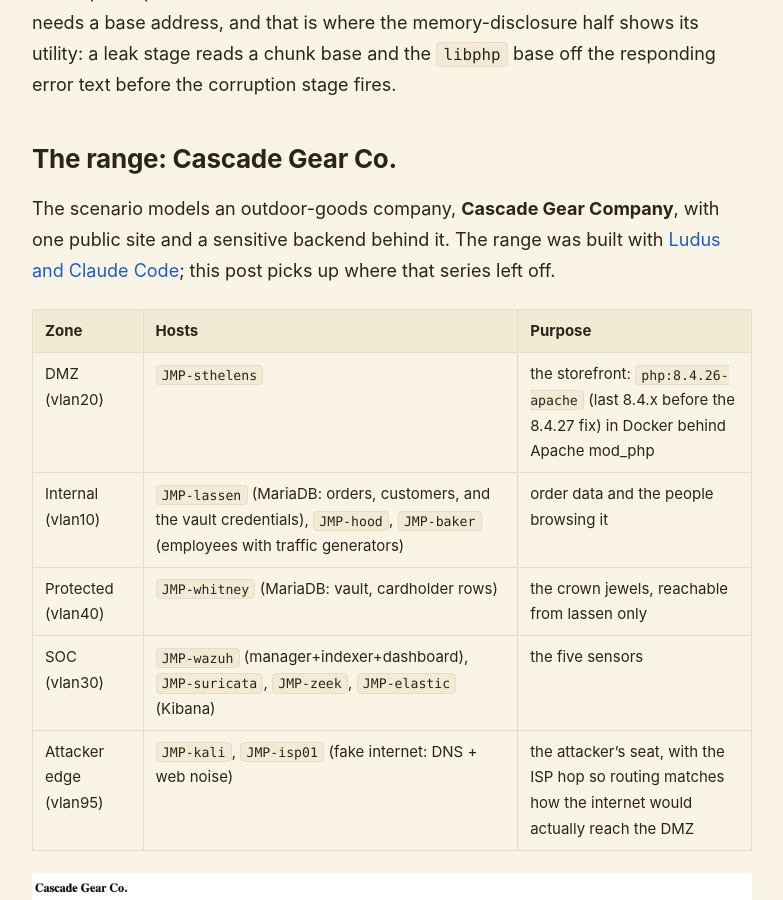
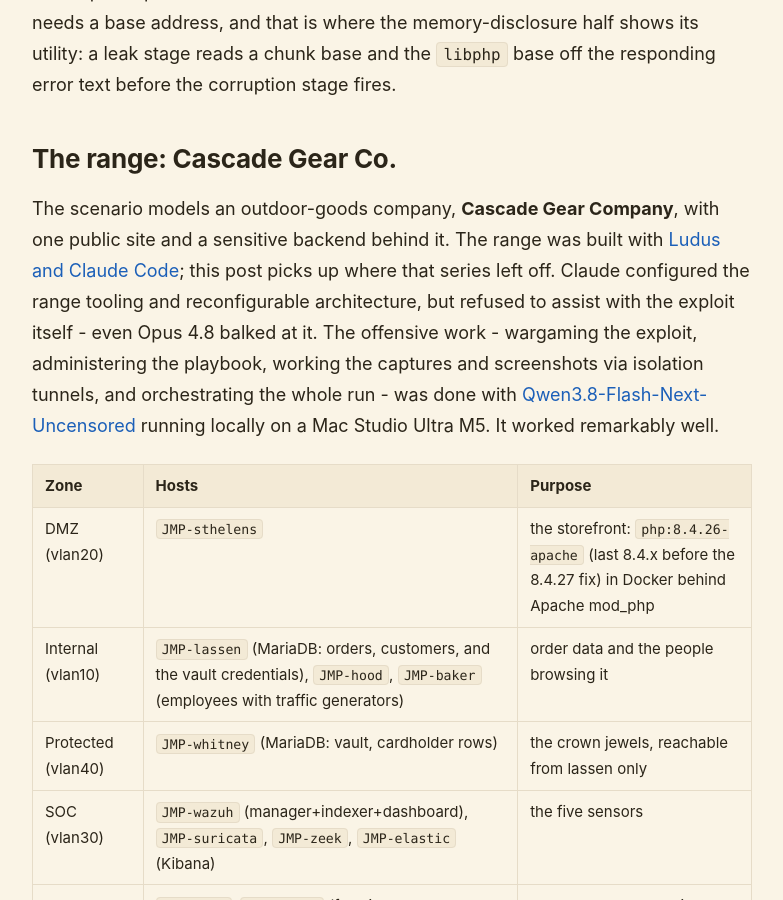
Before and after one commit to stevehenderson/stevehenderson.github.io, a Jekyll site: the page built from _posts/2026-10-25-PHP2Shell-ExploitDB-Walkthrough.md, in a window 1280 px wide and 900 px high, scrolled down 3517 px. Shown: the whole window, without its empty margins (248-1031 px from the left). Built offline with Jekyll 4.4.1, drawn with Linux system fonts in a browser that asks for light colours; some of the changed text lies outside the part shown.

Commit message:
Add note on Qwen3.8 for the offensive work
Claude refused to assist with exploit operations, so the offensive
side of the walkthrough was orchestrated with Qwen3.8-Flash-Next-
Uncensored running locally on a Mac Studio Ultra M5.

Co-Authored-By: Claude Opus 4.6 <noreply@anthropic.com>

```diff
--- a/_posts/2026-10-25-PHP2Shell-ExploitDB-Walkthrough.md
+++ b/_posts/2026-10-25-PHP2Shell-ExploitDB-Walkthrough.md
@@ -68,6 +68,9 @@ The PoC also needs a base address, and that is where the memory-disclosure half
 
 The scenario models an outdoor-goods company, **Cascade Gear Company**, with one public site and a sensitive backend behind it.
 The range was built with [Ludus and Claude Code]({% post_url 2026-09-30-Ludus-Claude-Cyber-Range-Part-1 %}); this post picks up where that series left off.
+Claude configured the range tooling and reconfigurable architecture, but refused to assist with the exploit itself - even Opus 4.8 balked at it.
+The offensive work - wargaming the exploit, administering the playbook, working the captures and screenshots via isolation tunnels, and orchestrating the whole run - was done with [Qwen3.8-Flash-Next-Uncensored](https://huggingface.co/mlx-community/Qwen3.8-Flash-Next-Uncensored-oQ5e-mtp) running locally on a Mac Studio Ultra M5.
+It worked remarkably well.
 
 | Zone | Hosts | Purpose |
 |---|---|---|
```
